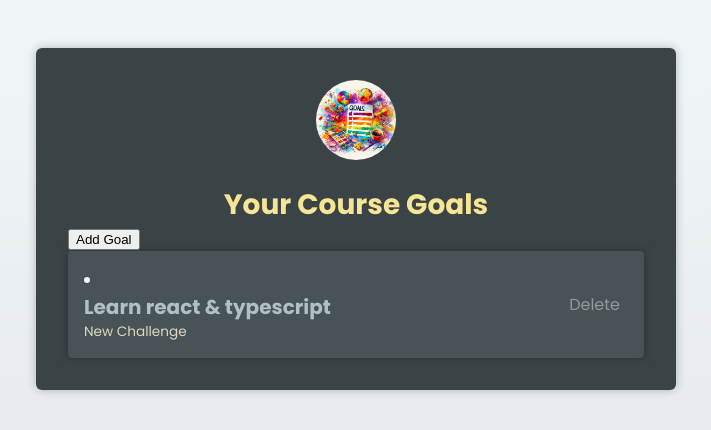
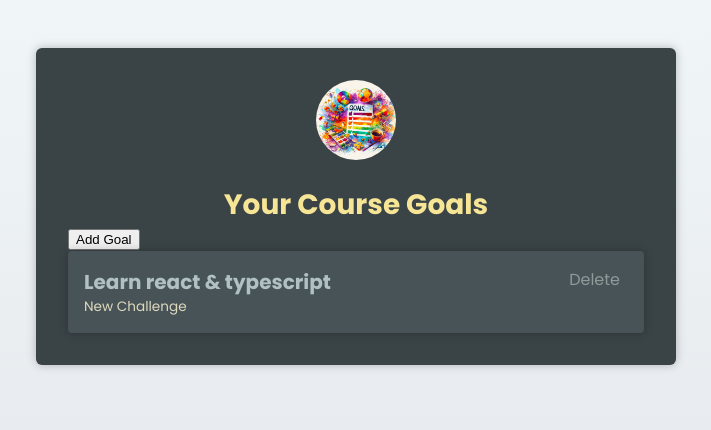
Before and after one commit to MusiliC/react-typescript-udemy, a React (Vite) app: page / in a window 1280 px wide. Both pictures are taken after a click on the button "Add Goal". Shown: the top 430 px of the page, without its empty margins (284-995 px from the left). Built offline with nearby package versions, Linux system fonts and the light colour scheme; the HTML template or start-up script is replaced by a standard one.

Commit message:
Props as list and exportig types

```diff
--- a/src/App.tsx
+++ b/src/App.tsx
@@ -1,9 +1,9 @@
-import CourseGoal from "./components/CourseGoal";
 import Header from "./components/Header";
 import goalsImage from "./assets/goals.jpg";
 import { useState } from "react";
+import CourseGoalList from "./components/CourseGoalList";
 
-type CourseGoal = {
+export type CourseGoal = {
   title: string;
   description: string;
   id: number;
@@ -30,13 +30,7 @@ export default function App() {
         <h1>Your Course Goals</h1>
       </Header>
       <button onClick={handleAddGoal}>Add Goal</button>
-      {goals.map((goal) => (
-        <li key={goal.id} >
-          <CourseGoal title={goal.title}>
-            <p>{goal.description}</p>
-          </CourseGoal>
-        </li>
-      ))}
+      <CourseGoalList goals = {goals} />
     </main>
   );
 }
--- /dev/null
+++ b/src/components/CourseGoalList.tsx
@@ -0,0 +1,22 @@
+import { type CourseGoal as CourseGoalType } from "../App";
+import CourseGoal from "./CourseGoal";
+
+type CourseGoalListProps = {
+  goals: CourseGoalType[];
+};
+
+const CourseGoalList = ({ goals }: CourseGoalListProps) => {
+  return (
+    <ul>
+      {goals.map((goal) => (
+        <li key={goal.id}>
+          <CourseGoal title={goal.title}>
+            <p>{goal.description}</p>
+          </CourseGoal>
+        </li>
+      ))}
+    </ul>
+  );
+};
+
+export default CourseGoalList
```
